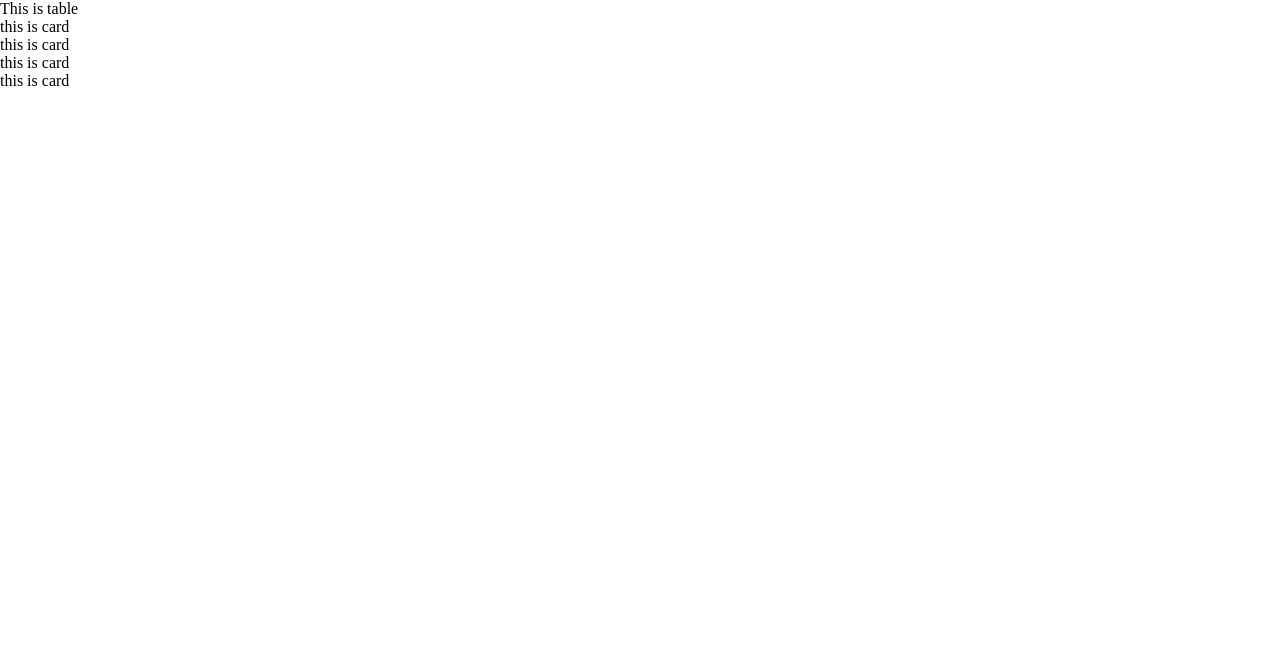
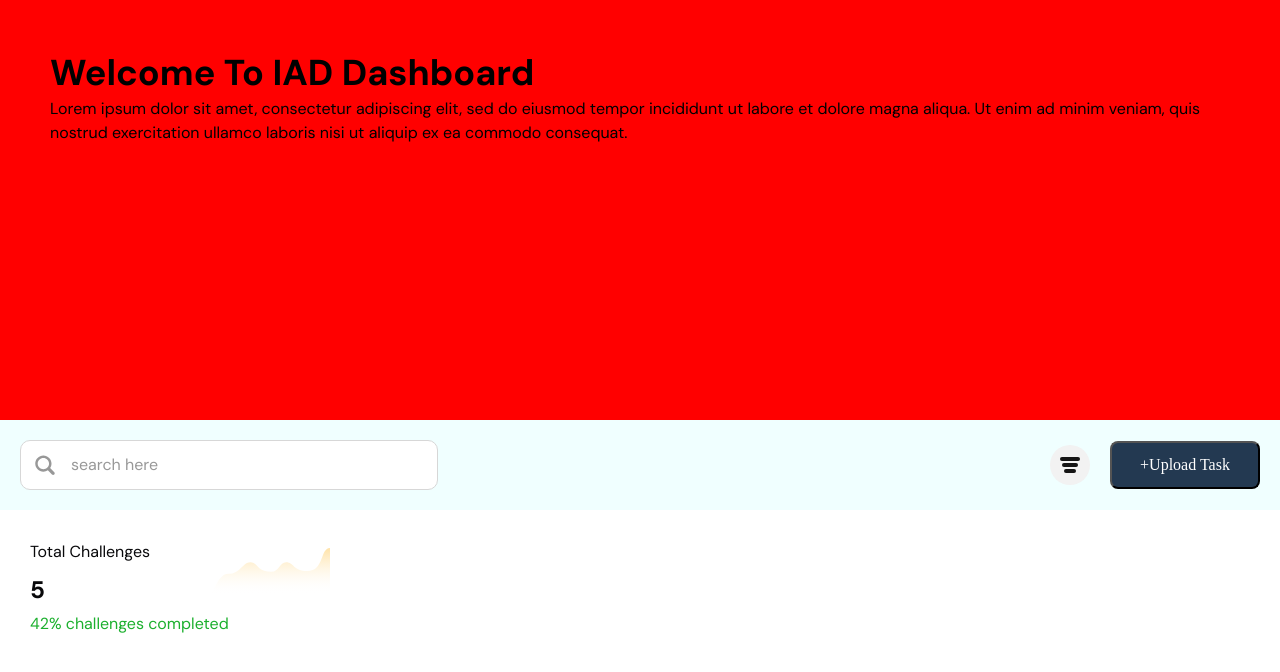
Before and after one commit to Yahya305/IAD-project, a React (Vite) app in the folder client/: page /student/dashboard in a window 1280 px wide. Shown: the top 672 px of the page. Built offline with nearby package versions, Linux system fonts and the light colour scheme.

Commit message:
banner card and table component completed

```diff
--- /dev/null
+++ b/client/src/pages/student/dashboard/components/Banner/index.css
@@ -0,0 +1,29 @@
+@import url('https://fonts.googleapis.com/css2?family=DM+Sans:wght@400;700&display=swap');
+
+.banner-section {
+    /* background-color: url();   */
+    background-color: red;
+    height: 420px;
+}
+
+.banner-section .banner-wrapper {
+    padding: 50px;
+}
+
+.banner-section .banner-wrapper .heading {
+    font-family: DM Sans;
+    font-weight: 700;
+    font-size: 36px;
+    line-height: 130%;
+    letter-spacing: 0%;
+
+}
+
+.banner-section .para {
+    font-family: DM Sans;
+    font-weight: 400;
+    font-size: 16px;
+    line-height: 150%;
+    letter-spacing: 0px;
+
+}
--- /dev/null
+++ b/client/src/pages/student/dashboard/components/Banner/index.jsx
@@ -0,0 +1,15 @@
+import React from 'react'
+import '../Banner/index.css'
+
+const index = () => {
+  return (
+    <div className='banner-section'>
+        <div className="banner-wrapper">
+           <h2 className='heading'>Welcome To IAD Dashboard</h2>
+        <p className="para">Lorem ipsum dolor sit amet, consectetur adipiscing elit, sed do eiusmod tempor incididunt ut labore et dolore magna aliqua. Ut enim ad minim veniam, quis nostrud exercitation ullamco laboris nisi ut aliquip ex ea commodo consequat.</p>
+        </div>
+    </div>
+  )
+}
+
+export default index
--- /dev/null
+++ b/client/src/pages/student/dashboard/components/Card/index.css
@@ -0,0 +1,66 @@
+@import url('https://fonts.googleapis.com/css2?family=DM+Sans:wght@400;700&display=swap');
+
+
+.card {
+    /* background-color: red; */
+    border: none ;
+    border-radius: 20px;
+    width: 100%;
+    max-width: 340px;
+}
+.card .container{
+    padding: 30px;
+    display: flex;
+    flex-direction: column;
+    justify-content:start;
+    align-items: start;
+
+}
+.card .card-wrapper {
+    display: flex;
+    flex-direction: row;
+    justify-content:space-between;
+    align-items: center;
+    gap: 60px;
+}
+
+.card .card-wrapper .left {
+    display: flex;
+    flex-direction: column;
+    gap: 10px;
+    width: 50%;
+}
+
+.card .card-wrapper .left .total {
+    font-family: DM Sans;
+    font-weight: 400;
+    font-size: 16px;
+    line-height: 24px;
+    color: #09090B;
+    text-wrap: nowrap;
+}
+
+.card .card-wrapper .left .no-of-tasks {
+    font-family: DM Sans;
+    font-weight: 700;
+    font-size: 24px;
+    line-height: 32px;
+    color: #09090B;
+}
+.card .card-wrapper .right{
+    width: 50%;
+}
+.card .card-wrapper .right svg {
+    width: 120px;
+    height: 46px;
+}
+
+.card .percentage {
+    font-family: DM Sans;
+    font-weight: 400;
+    font-size: 16px;
+    line-height: 16px;
+    color: #1CB02E;
+    margin-top: 10px;
+    text-align: left;
+}
--- a/client/src/pages/student/dashboard/components/Card/index.jsx
+++ b/client/src/pages/student/dashboard/components/Card/index.jsx
@@ -1,9 +1,35 @@
 import React from 'react'
+import '../Card/index.css'
 
 function Card() {
   return (
-    <div>
-      this is card
+    <div className='card'>
+      <div className="container">
+        <div className="card-wrapper">
+          <div className="left">
+            <h2 className="total">
+              Total Challenges
+            </h2>
+            <p className="no-of-tasks">
+              5
+            </p>
+          </div>
+          <div className="right">
+            <svg xmlns="http://www.w3.org/2000/svg" width="120" height="46" viewBox="0 0 120 46" fill="none">
+              <path d="M18.681 25.8747C7.26571 25.8747 4.31004 46 0 46H120V0C110.076 0 114.218 23.0803 97.4534 23.0803C82.9303 23.0803 83.9935 14.214 76.1973 14.214C69.4477 14.214 69.4477 23.7507 61.104 23.7507C46.7757 23.7507 47.8783 14.214 40.3109 14.214C32.7435 14.214 30.0963 25.8747 18.681 25.8747Z" fill="url(#paint0_linear_1_750)" />
+              <defs>
+                <linearGradient id="paint0_linear_1_750" x1="-10.4938" y1="-4.8051" x2="-9.99669" y2="46.6759" gradientUnits="userSpaceOnUse">
+                  <stop stop-color="#FFDA8E" />
+                  <stop offset="1" stop-color="white" stop-opacity="0.01" />
+                </linearGradient>
+              </defs>
+            </svg>
+          </div>
+                </div>
+      <p className="percentage">
+        42% challenges completed
+      </p>
+        </div>
     </div>
   )
 }
--- /dev/null
+++ b/client/src/pages/student/dashboard/components/Table/index.css
@@ -0,0 +1,89 @@
+@import url('https://fonts.googleapis.com/css2?family=DM+Sans:wght@400;700&display=swap');
+
+
+.table-section {
+    width: 100%;
+    background-color: azure;
+}
+
+.table-section .table-wrapper {}
+
+.table-section .table-wrapper .search-bar {
+    display: flex;
+    justify-content: space-between;
+    align-items: center;
+    padding: 20px;
+
+}
+
+.table-section .table-wrapper .search-bar .search {
+    display: flex;
+    align-items: center;
+    width: 100%;
+    max-width: 418px;
+}
+
+.table-section .table-wrapper .search-bar .search svg {
+    width: 20px;
+    height: 20px;
+    position: absolute;
+    left: 35px;
+    z-index: 1;
+}
+
+.table-section .table-wrapper .search-bar .search input::placeholder {
+    color: #989898;
+}
+
+.table-section .table-wrapper .search-bar .search input {
+    color: #989898;
+    font-family: DM Sans;
+    font-weight: 400;
+    font-size: 16px;
+    line-height: 125%;
+    letter-spacing: 0%;
+    padding: 14px 14px 14px 50px;
+    border: 1px solid #D7D7D7;
+    border-radius: 10px;
+    position: relative;
+    width: 100%;
+
+}
+
+.table-section .table-wrapper .search-bar .upload-container {
+    display: flex;
+    justify-content: center;
+    align-items: center;
+    gap: 20px;
+}
+
+.table-section .table-wrapper .search-bar .upload-container .filter-icon {
+    width: 40px;
+    height: 40px;
+    border-radius: 29px;
+    background-color: #F2F2F2;
+    display: flex;
+    justify-content: center;
+    align-items: center;
+}
+
+.table-section .table-wrapper .search-bar .upload-container .upload-button {
+    font-family: Poppins;
+    font-weight: 500;
+    font-size: 16px;
+    line-height: 150%;
+    letter-spacing: 0%;
+    color: white;
+    background-color: #233951;
+    padding: 10px;
+    width: 150px;
+    border-radius: 8px;
+
+}
+
+.table-section .table-wrapper .table-fields {}
+
+.table-section .table-wrapper .tables-rows {}
+
+/* Additional class for each row (if needed) */
+.table-section .table-wrapper .tables-rows .each-row {}
--- a/client/src/pages/student/dashboard/components/Table/index.jsx
+++ b/client/src/pages/student/dashboard/components/Table/index.jsx
@@ -1,9 +1,34 @@
 import React from 'react'
+import '../Table/index.css'
 
 function Table() {
   return (
-    <div>
-      This is table
+    <div className='table-section'>
+      <div className="table-wrapper">
+        <div className="search-bar">
+          <div className="search">
+            <svg xmlns="http://www.w3.org/2000/svg" viewBox="0 0 20 20" fill="none">
+              <path d="M19.2739 17.1636L15.1488 13.0386C16.0011 11.754 16.5 10.2159 16.5 8.5625C16.5 4.08238 12.8551 0.4375 8.375 0.4375C3.89488 0.4375 0.25 4.08238 0.25 8.5625C0.25 13.0426 3.89488 16.6875 8.375 16.6875C10.0284 16.6875 11.5665 16.1886 12.8511 15.3363L16.9761 19.4614C17.6099 20.0959 18.6401 20.0959 19.2739 19.4614C19.9084 18.8268 19.9084 17.7982 19.2739 17.1636ZM2.6875 8.5625C2.6875 5.42625 5.23875 2.875 8.375 2.875C11.5113 2.875 14.0625 5.42625 14.0625 8.5625C14.0625 11.6988 11.5113 14.25 8.375 14.25C5.23875 14.25 2.6875 11.6988 2.6875 8.5625Z" fill="#989898" /></svg>
+            <input type="text" id="search-field" className="searh" placeholder="search here" />
+          </div>
+          <div className="upload-container">
+            <div className="filter-icon">
+              <svg xmlns="http://www.w3.org/2000/svg" width="20" height="16" viewBox="0 0 20 16" fill="none">
+                <rect width="20" height="4" rx="2" fill="#151515" />
+                <rect x="2" y="6" width="16" height="4" rx="2" fill="#151515" />
+                <rect x="4" y="12" width="12" height="4" rx="2" fill="#151515" />
+              </svg>
+            </div>
+            <button className="upload-button">+Upload Task</button>
+          </div>
+        </div>
+        <div className="table-fields">
+
+        </div>
+        <div className="tables-rows">
+          {/* each-row */}
+        </div>
+      </div>
     </div>
   )
 }
--- a/client/src/pages/student/dashboard/index.jsx
+++ b/client/src/pages/student/dashboard/index.jsx
@@ -2,18 +2,19 @@ import React, { useState } from "react";
 import "./index.css";
 import Table from "./components/Table";
 import Card from "./components/Card";
+import Banner from "./components/Banner"
 
 function StudentDashboard() {
     const [count, setCount] = useState(5);
 
     return (
         <div>
-            {/* <Banner /> */}
+            <Banner />
             <Table />
             <Card />
+            {/* <Card />
             <Card />
-            <Card />
-            <Card />
+            <Card /> */}
 
         </div>
     );
```
Also changed, not shown: client/src/assets/dashboard/banner.jpeg (added).
